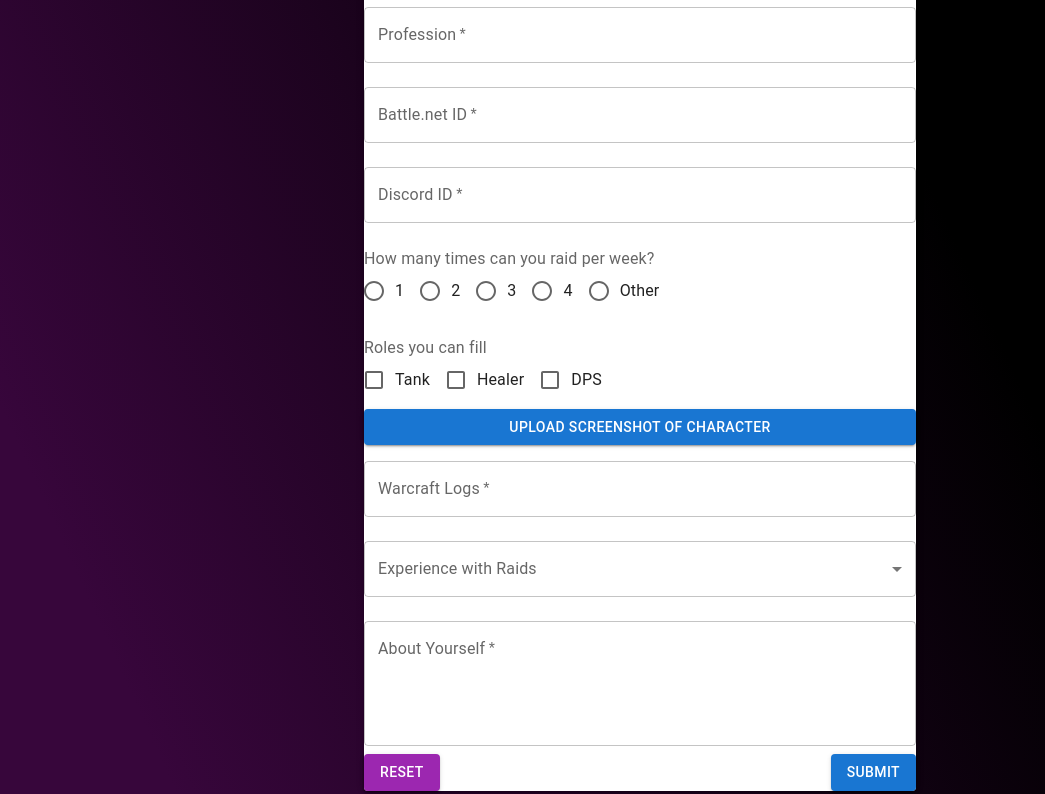
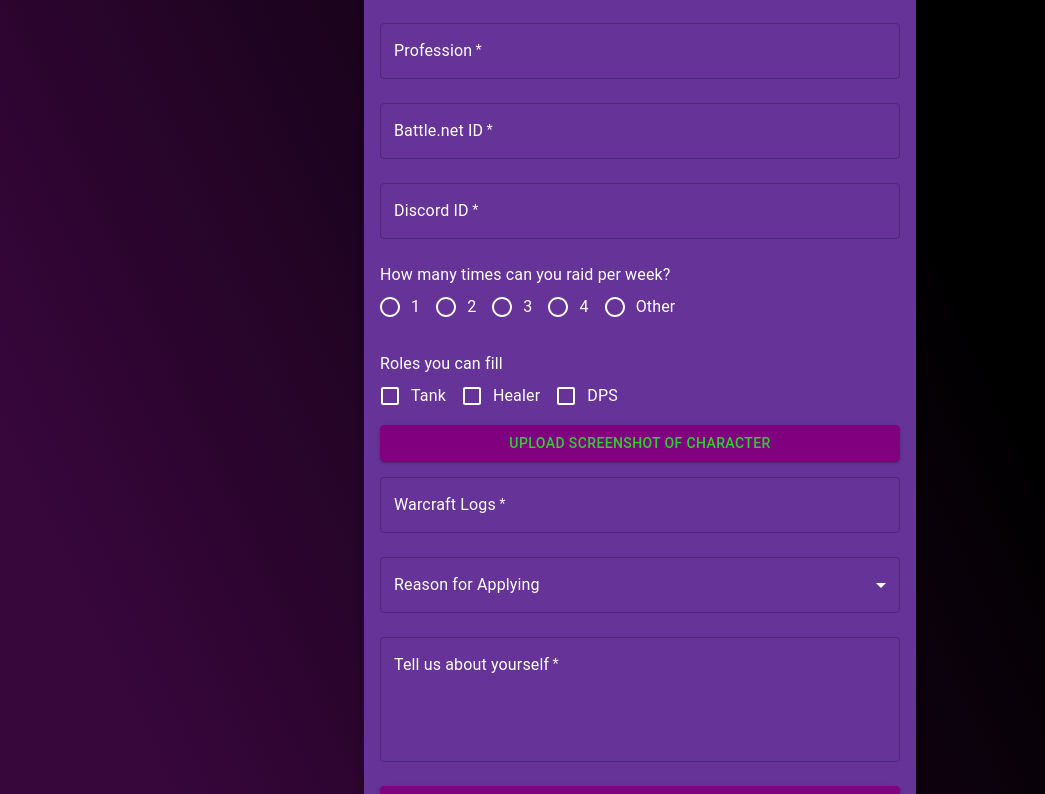
Before and after one commit to Spamz93/Practice-Project, a React (Vite) app: page /achievements in a window 1280 px wide. Shown: the part 426-1220 px from the top of the page, without its empty margins (0-1045 px from the left). Built offline with nearby package versions, Linux system fonts and the light colour scheme.

Commit message:
updated app form

```diff
--- a/src/pages/Achievements/Achievements.jsx
+++ b/src/pages/Achievements/Achievements.jsx
@@ -22,7 +22,6 @@ import {
     DialogContentText,
     DialogTitle
 } from "@mui/material";
-import "./Achievements.css";
 
 const Achievements = () => {
     const [characterName, setCharacterName] = useState("");
@@ -68,19 +67,12 @@ const Achievements = () => {
                 url,
                 about
             );
-            // napishi SetOpen na true sled kato e success applicationa da se otwarq modala
-            setOpen(true); //
+            setOpen(true);
 
         } catch (error) {
             console.error("Error during form submission:", error);
         }
     };
-
-    // param za specific role, kato polzwam state setter function, koito wzima prev state-a za argument
-    // towa trqbwa da update-wa spored most recent state.
-
-    // Naprawi spread za argumenta zaradi shallow copy, koeto da preserve vsichki props v roles state-a
-    // obj s key-value pair na role, kato valueto trqbwa da se smenq ako prev. value-to e true stawa false i obratno
 
     const handleRoleChange = (role) => {
         setRoles((prev) => ({
@@ -108,7 +100,6 @@ const Achievements = () => {
         setAbout("");
     };
 
-    // handleClose koito da zatwarq modala i da resetwa formata
     const handleClose = () => {
         setOpen(false);
         handleReset();
@@ -116,7 +107,15 @@ const Achievements = () => {
 
     return (
         <Container maxWidth="sm">
-            <Paper elevation={3} className="App">
+            <Paper
+                elevation={3}
+                sx={{
+                    backgroundColor: '#663399',
+                    color: 'white',
+                    padding: 2,
+                    borderRadius: 1,
+                }}
+            >
                 <Typography variant="h4" gutterBottom>
                     Guild Application Form
                 </Typography>
@@ -131,6 +130,12 @@ const Achievements = () => {
                             setCharacterName(e.target.value)
                         }
                         required
+                        InputProps={{
+                            sx: { color: 'limegreen' },
+                        }}
+                        InputLabelProps={{
+                            sx: { color: 'white' },
+                        }}
                     />
                     <TextField
                         fullWidth
@@ -142,6 +147,12 @@ const Achievements = () => {
                             setCharacterClass(e.target.value)
                         }
                         required
+                        InputProps={{
+                            sx: { color: 'limegreen' },
+                        }}
+                        InputLabelProps={{
+                            sx: { color: 'white' },
+                        }}
                     />
                     <TextField
                         fullWidth
@@ -153,6 +164,12 @@ const Achievements = () => {
                             setSpecialization(e.target.value)
                         }
                         required
+                        InputProps={{
+                            sx: { color: 'limegreen' },
+                        }}
+                        InputLabelProps={{
+                            sx: { color: 'white' },
+                        }}
                     />
                     <TextField
                         fullWidth
@@ -164,6 +181,12 @@ const Achievements = () => {
                             setProfession(e.target.value)
                         }
                         required
+                        InputProps={{
+                            sx: { color: 'limegreen' },
+                        }}
+                        InputLabelProps={{
+                            sx: { color: 'white' },
+                        }}
                     />
                     <TextField
                         fullWidth
@@ -175,6 +198,12 @@ const Achievements = () => {
                             setBattleNet(e.target.value)
                         }
                         required
+                        InputProps={{
+                            sx: { color: 'limegreen' },
+                        }}
+                        InputLabelProps={{
+                            sx: { color: 'white' },
+                        }}
                     />
                     <TextField
                         fullWidth
@@ -186,9 +215,17 @@ const Achievements = () => {
                             setDiscord(e.target.value)
                         }
                         required
+                        InputProps={{
+                            sx: { color: 'limegreen' },
+                        }}
+                        InputLabelProps={{
+                            sx: { color: 'white' },
+                        }}
                     />
                     <FormControl component="fieldset" margin="normal">
-                        <FormLabel component="legend">How many times can you raid per week?</FormLabel>
+                        <FormLabel component="legend" sx={{ color: 'white' }}>
+                            How many times can you raid per week?
+                        </FormLabel>
                         <RadioGroup
                             row
                             name="raidFrequency"
@@ -199,33 +236,40 @@ const Achievements = () => {
                         >
                             <FormControlLabel
                                 value="1"
-                                control={<Radio />}
+                                control={<Radio sx={{ color: 'white' }} />}
                                 label="1"
+                                sx={{ color: 'white' }}
                             />
                             <FormControlLabel
                                 value="2"
-                                control={<Radio />}
+                                control={<Radio sx={{ color: 'white' }} />}
                                 label="2"
+                                sx={{ color: 'white' }}
                             />
                             <FormControlLabel
                                 value="3"
-                                control={<Radio />}
+                                control={<Radio sx={{ color: 'white' }} />}
                                 label="3"
+                                sx={{ color: 'white' }}
                             />
                             <FormControlLabel
                                 value="4"
-                                control={<Radio />}
+                                control={<Radio sx={{ color: 'white' }} />}
                                 label="4"
+                                sx={{ color: 'white' }}
                             />
                             <FormControlLabel
                                 value="other"
-                                control={<Radio />}
+                                control={<Radio sx={{ color: 'white' }} />}
                                 label="Other"
+                                sx={{ color: 'white' }}
                             />
                         </RadioGroup>
                     </FormControl>
                     <FormControl component="fieldset" margin="normal">
-                        <FormLabel component="legend">Roles you can fill</FormLabel>
+                        <FormLabel component="legend" sx={{ color: 'white' }}>
+                            Roles you can fill
+                        </FormLabel>
                         <FormGroup row>
                             <FormControlLabel
                                 control={
@@ -234,9 +278,11 @@ const Achievements = () => {
                                         onChange={() =>
                                             handleRoleChange("tank")
                                         }
+                                        sx={{ color: 'white' }}
                                     />
                                 }
                                 label="Tank"
+                                sx={{ color: 'white' }}
                             />
                             <FormControlLabel
                                 control={
@@ -245,9 +291,11 @@ const Achievements = () => {
                                         onChange={() =>
                                             handleRoleChange("healer")
                                         }
+                                        sx={{ color: 'white' }}
                                     />
                                 }
                                 label="Healer"
+                                sx={{ color: 'white' }}
                             />
                             <FormControlLabel
                                 control={
@@ -256,9 +304,11 @@ const Achievements = () => {
                                         onChange={() =>
                                             handleRoleChange("dps")
                                         }
+                                        sx={{ color: 'white' }}
                                     />
                                 }
                                 label="DPS"
+                                sx={{ color: 'white' }}
                             />
                         </FormGroup>
                     </FormControl>
@@ -266,7 +316,13 @@ const Achievements = () => {
                         variant="contained"
                         component="label"
                         fullWidth
-                        margin="normal"
+                        sx={{
+                            backgroundColor: 'purple',
+                            color: 'limegreen',
+                            '&:hover': {
+                                backgroundColor: 'darkpurple',
+                            },
+                        }}
                     >
                         Upload Screenshot of Character
                         <input
@@ -288,33 +344,46 @@ const Achievements = () => {
                             setUrl(e.target.value)
                         }
                         required
+                        InputProps={{
+                            sx: { color: 'limegreen' },
+                        }}
+                        InputLabelProps={{
+                            sx: { color: 'white' },
+                        }}
                     />
                     <FormControl fullWidth margin="normal">
-                        <InputLabel id="select-label">
-                            Experience with Raids
+                        <InputLabel sx={{ color: 'white' }}>
+                            Reason for Applying
                         </InputLabel>
                         <Select
-                            labelId="select-label"
-                            id="select"
                             value={selectedOption}
                             onChange={(e) =>
-                                setSelectedOption(
-                                    e.target.value
-                                )
+                                setSelectedOption(e.target.value)
                             }
+                            sx={{
+                                color: 'limegreen',
+                                '& .MuiSelect-icon': {
+                                    color: 'white',
+                                },
+                            }}
                         >
-                            <MenuItem value="" disabled>
-                                Select your experience
+                            <MenuItem value="raiding">
+                                Raiding
                             </MenuItem>
-                            <MenuItem value="beginner">Beginner</MenuItem>
-                            <MenuItem value="intermediate">Intermediate</MenuItem>
-                            <MenuItem value="advanced">Advanced</MenuItem>
+                            <MenuItem value="pvp">PvP</MenuItem>
+                            <MenuItem value="social">
+                                Social
+                            </MenuItem>
+                            <MenuItem value="other">
+                                Other
+                            </MenuItem>
                         </Select>
                     </FormControl>
                     <TextField
                         fullWidth
                         margin="normal"
-                        label="About Yourself"
+                        label="Tell us about yourself"
+                        variant="outlined"
                         multiline
                         rows={4}
                         value={about}
@@ -322,34 +391,34 @@ const Achievements = () => {
                             setAbout(e.target.value)
                         }
                         required
+                        InputProps={{
+                            sx: { color: 'limegreen' },
+                        }}
+                        InputLabelProps={{
+                            sx: { color: 'white' },
+                        }}
                     />
-                    <Box display="flex" justifyContent="space-between" margin="normal">
                     <Button
+                        type="submit"
                         variant="contained"
-                            color="secondary"
-                            onClick={handleReset}
-                        >
-                            Reset
-                        </Button>
-                        <Button
-                            variant="contained"
-                            color="primary"
-                            type="submit"
+                        fullWidth
+                        sx={{
+                            backgroundColor: 'purple',
+                            color: 'limegreen',
+                            '&:hover': {
+                                backgroundColor: 'darkpurple',
+                            },
+                            marginTop: 2,
+                        }}
                     >
                         Submit
                     </Button>
                 </Box>
-                </Box>
-            </Paper>
-
-            <Dialog
-                open={open}
-                onClose={handleClose}
-            >
+                <Dialog open={open} onClose={handleClose}>
                     <DialogTitle>Application Submitted</DialogTitle>
                     <DialogContent>
                         <DialogContentText>
-                        Your application has been successfully submitted. Thank you!
+                            Thank you for applying to our guild! We will review your application and get back to you soon.
                         </DialogContentText>
                     </DialogContent>
                     <DialogActions>
@@ -358,6 +427,7 @@ const Achievements = () => {
                         </Button>
                     </DialogActions>
                 </Dialog>
+            </Paper>
         </Container>
     );
 };
```
Lines whose indentation alone changed are shown as unchanged.
